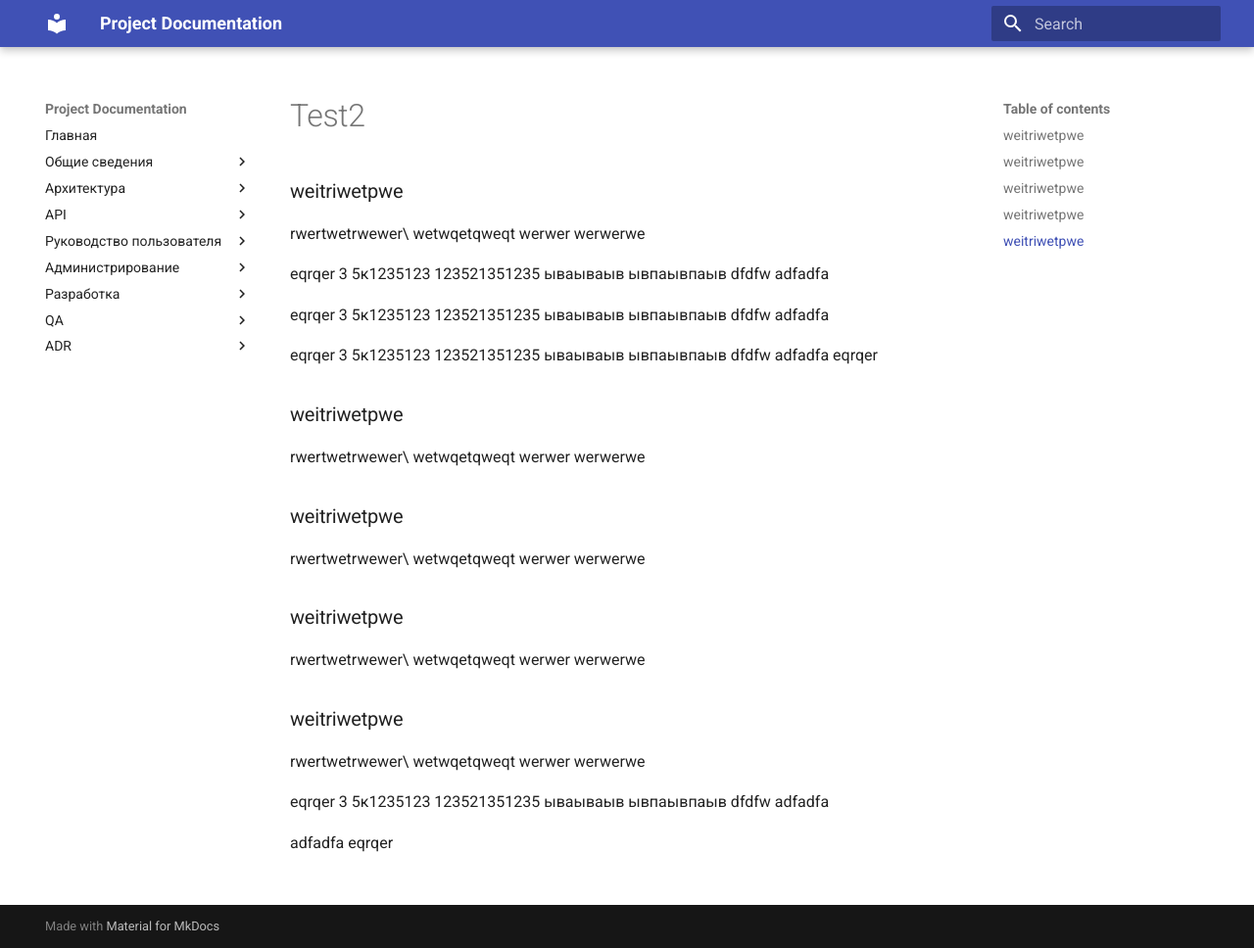
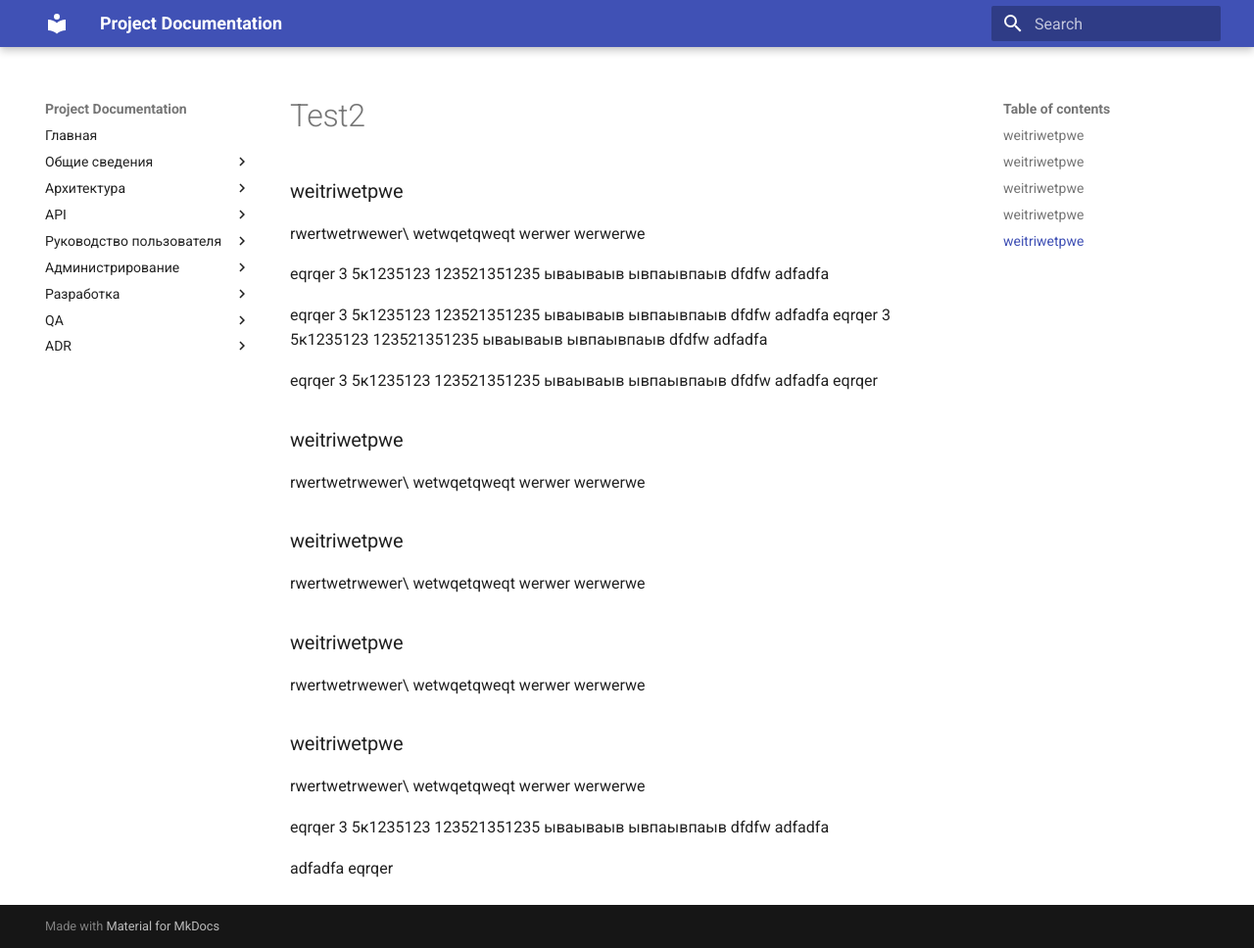
Before and after one commit to techwri/Demo, an MkDocs documentation site: the page built from docs/architecture/test2.md, in a window 1280 px wide and 968 px high. Shown: the whole window at 98% size. Built offline with MkDocs 1.6.1 and Material for MkDocs 9.7.7, drawn with Linux system fonts in a browser that asks for light colours.

Commit message:
Add new content to test2.md

```diff
--- a/docs/architecture/test2.md
+++ b/docs/architecture/test2.md
@@ -12,6 +12,13 @@ eqrqer
 dfdfw
 adfadfa
 
+eqrqer
+3  5к1235123
+123521351235
+ываываыв
+ывпаывпаыв
+dfdfw
+adfadfa
 eqrqer
 3  5к1235123
 123521351235
```
